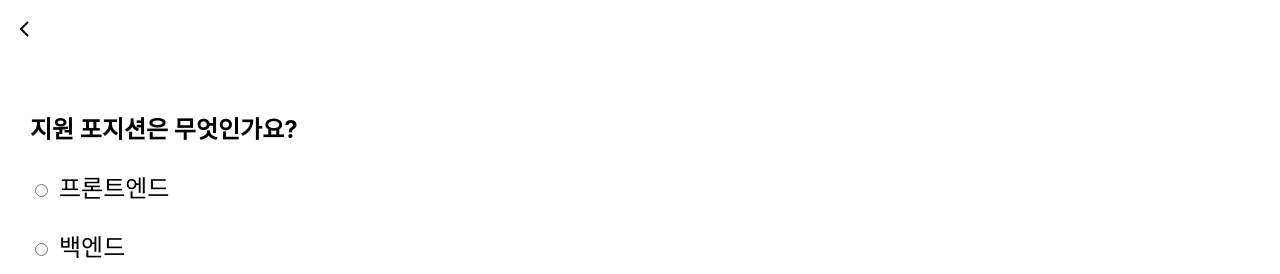
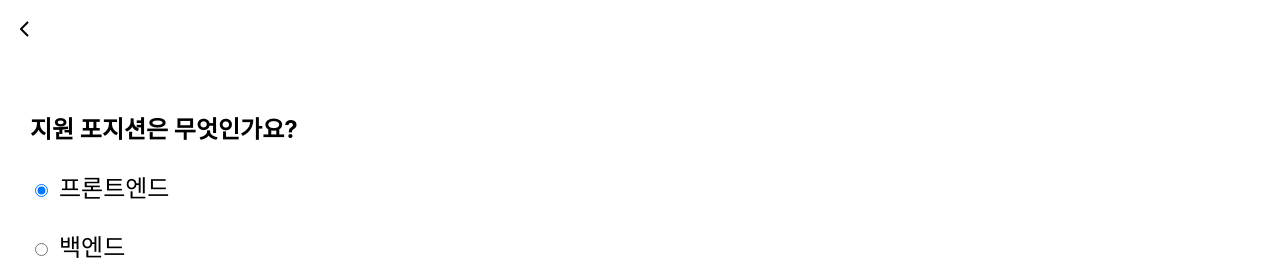
Before and after one commit to yunsung-hodoopapa/private-flex, a React (Create React App) app: page /position in a window 1280 px wide. Shown: the top 274 px of the page. Built offline with nearby package versions, Linux system fonts and the light colour scheme.

Commit message:
feat/radio 버튼 체크 기능 구현

```diff
--- a/src/components/Checkbox.tsx
+++ b/src/components/Checkbox.tsx
@@ -6,6 +6,7 @@ interface Props extends InputHTMLAttributes<HTMLInputElement> {
   name: string;
   label: React.ReactNode;
   type?: 'checkbox' | 'radio';
+  disabled?: boolean;
 }
 
 const Checkbox = forwardRef<HTMLInputElement, Props>((props: Props, ref) => {
--- a/src/pages/Position.tsx
+++ b/src/pages/Position.tsx
@@ -1,5 +1,5 @@
 import { useHistory } from 'react-router-dom';
-
+import React, { useState } from 'react';
 import Button from '../components/Button';
 import Header from '../components/Header';
 import PageLayout from '../components/PageLayout';
@@ -10,39 +10,42 @@ import Fieldset from '../components/Fieldset';
 
 export default function PositionPage() {
   const { push } = useHistory();
+  const [selectedItem, setSelectedItem] = useState(positionWrap[0].name);
+
+  const onChangeHandler = (event: React.ChangeEvent<HTMLInputElement>) => {
+    setSelectedItem(event.target.value);
+  };
+
   return (
     <PageLayout>
       <Header />
       <Section>
         <PageTitle>지원 포지션은 무엇인가요?</PageTitle>
         <Fieldset>
-          <Checkbox
-            type="radio"
-            id="frontend"
-            name="applied-position"
-            label="프론트엔드"
-          />
-          <Checkbox
-            type="radio"
-            id="backend"
-            name="applied-position"
-            label="백엔드"
-          />
-          <Checkbox
-            type="radio"
-            id="platform"
-            name="applied-position"
-            label="플랫폼"
-          />
-          <Checkbox
-            type="radio"
-            id="security"
-            name="applied-position"
-            label="보안"
-          />
+          {positionWrap.map((item, index) => {
+            const { id, name } = item;
+            return (
+              <Checkbox
+                type="radio"
+                id={id}
+                value={name}
+                name="applied-position"
+                label={name}
+                defaultChecked={index === 0}
+                onChange={onChangeHandler}
+              />
+            );
+          })}
         </Fieldset>
       </Section>
       <Button onClick={() => push('/summary')}>다음</Button>
     </PageLayout>
   );
 }
+
+const positionWrap = [
+  { id: '0', name: '프론트엔드' },
+  { id: '1', name: '백엔드' },
+  { id: '2', name: '플랫폼' },
+  { id: '3', name: '보안' },
+];
```
